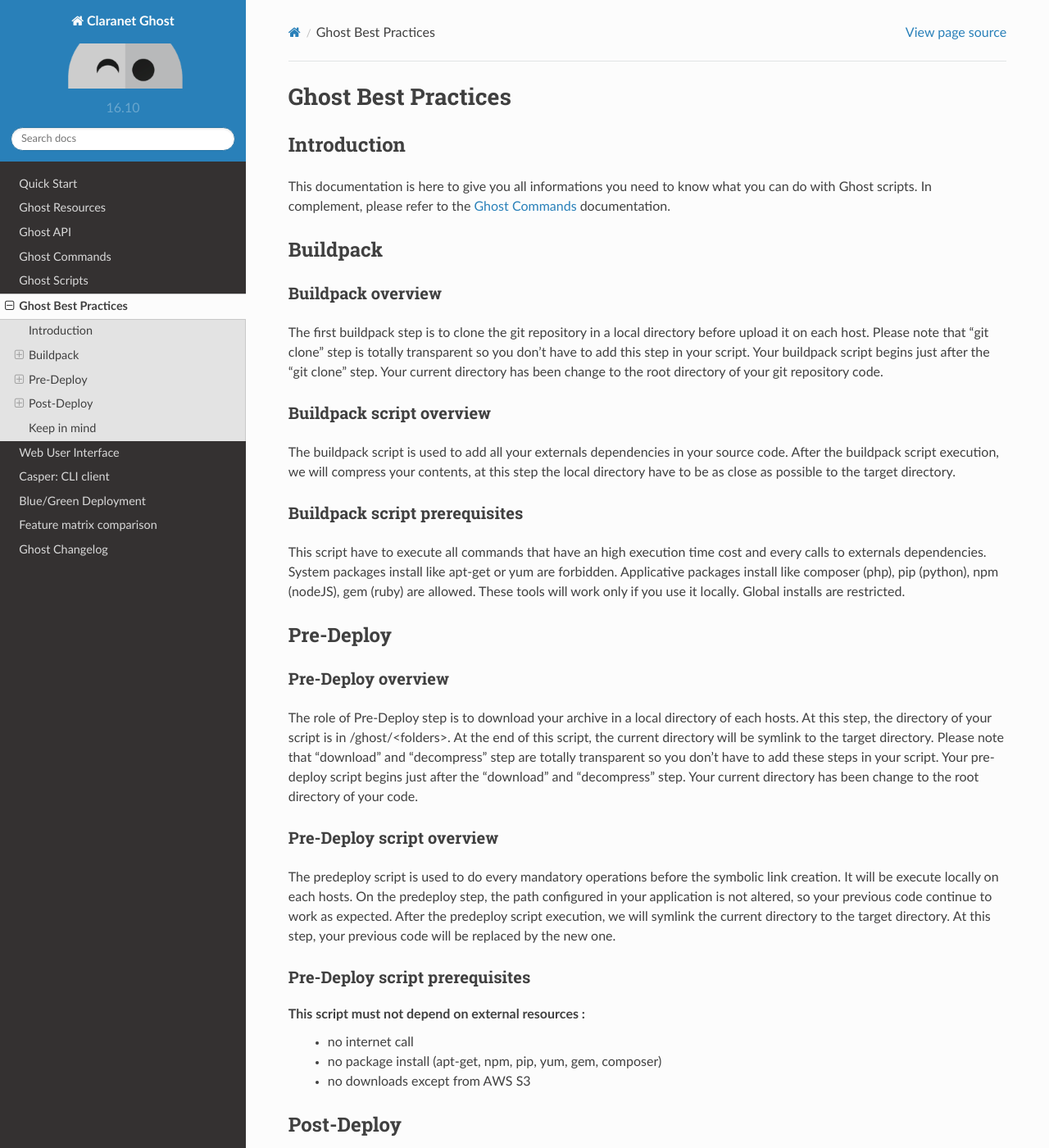
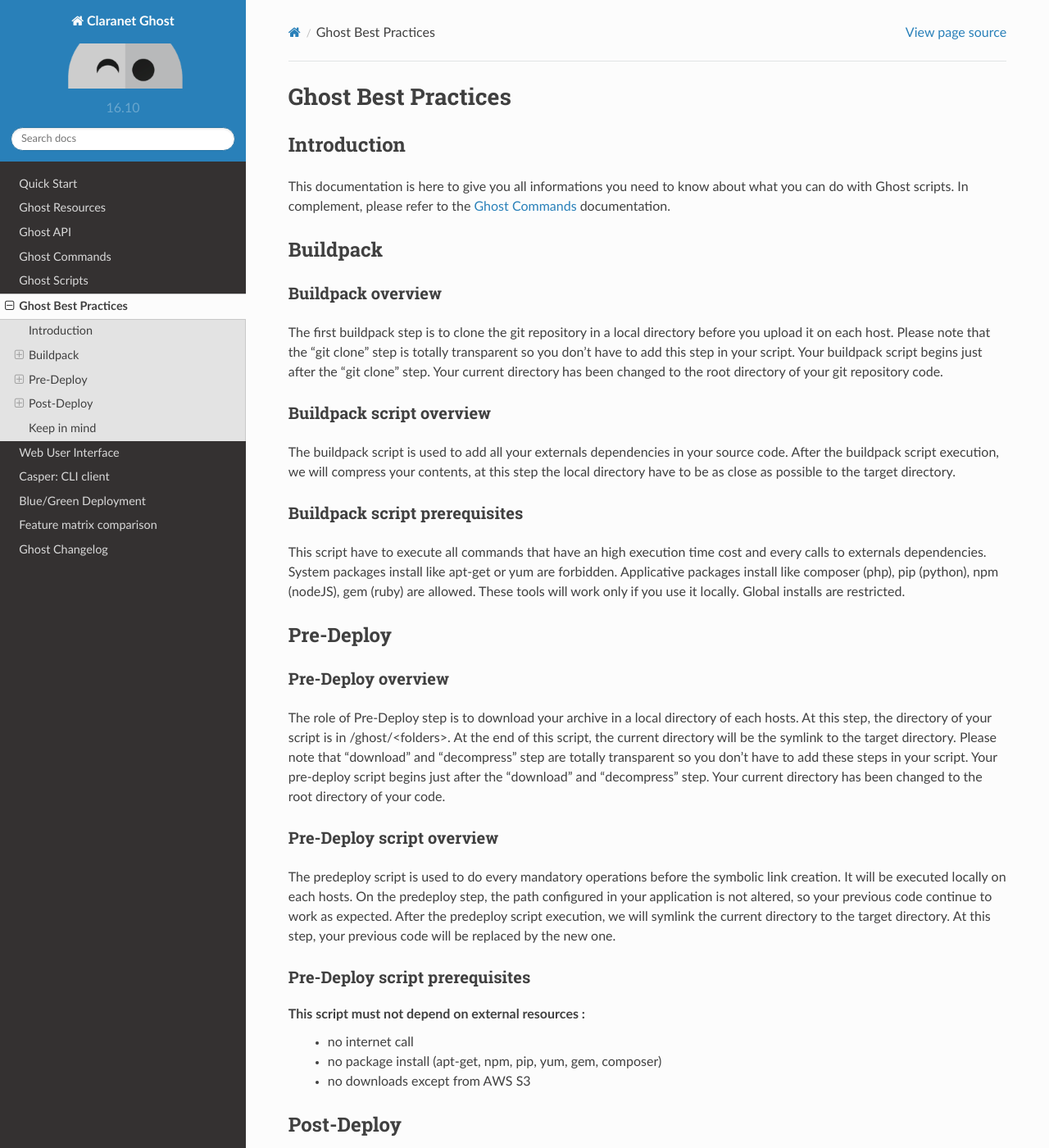
Before and after one commit to claranet/cloud-deploy-docs, a Sphinx documentation site: the page built from source/rst/bestpractices.rst, in a window 1280 px wide and 1400 px high. Shown: the whole window at 82% size. Built offline with Sphinx 7.4.7 and the Read the Docs theme 2.0.0, drawn with Linux system fonts in a browser that asks for light colours; some of the changed text lies outside the part shown.

Commit message:
English review of David.

```diff
--- a/source/rst/bestpractices.rst
+++ b/source/rst/bestpractices.rst
@@ -10,7 +10,7 @@
 Introduction
 ------------
 
-This documentation is here to give you all informations you need to know what you can do with Ghost scripts.
+This documentation is here to give you all informations you need to know about what you can do with Ghost scripts.
 In complement, please refer to the :ref:`commands` documentation.
 
 Buildpack
@@ -19,10 +19,10 @@
 Buildpack overview
 ******************
 
-The first buildpack step is to clone the git repository in a local directory before upload it on each host.
-Please note that "git clone" step is totally transparent so you don't have to add this step in your script.
+The first buildpack step is to clone the git repository in a local directory before you upload it on each host.
+Please note that the "git clone" step is totally transparent so you don't have to add this step in your script.
 Your buildpack script begins just after the "git clone" step.
-Your current directory has been change to the root directory of your git repository code.
+Your current directory has been changed to the root directory of your git repository code.
 
 Buildpack script overview
 *************************
@@ -45,16 +45,16 @@
 *******************
 
 The role of Pre-Deploy step is to download your archive in a local directory of each hosts.
-At this step, the directory of your script is in /ghost/<folders>. At the end of this script, the current directory will be symlink to the target directory.
+At this step, the directory of your script is in /ghost/<folders>. At the end of this script, the current directory will be the symlink to the target directory.
 Please note that "download" and "decompress" step are totally transparent so you don't have to add these steps in your script.
 Your pre-deploy script begins just after the "download" and "decompress" step.
-Your current directory has been change to the root directory of your code.
+Your current directory has been changed to the root directory of your code.
 
 Pre-Deploy script overview
 **************************
 
 The predeploy script is used to do every mandatory operations before the symbolic link creation.
-It will be execute locally on each hosts.
+It will be executed locally on each hosts.
 On the predeploy step, the path configured in your application is not altered, so your previous code continue to work as expected.
 After the predeploy script execution, we will symlink the current directory to the target directory.
 At this step, your previous code will be replaced by the new one.
@@ -80,7 +80,7 @@
 ***************************
 
 The postdeploy script is used to do final operations to have an available service.
-It will be execute locally on each hosts.
+It will be executed locally on each hosts.
 It's often the step where you will implement your service reload or restart.
 Your current directory is the path of your current Ghost application.
 
```
